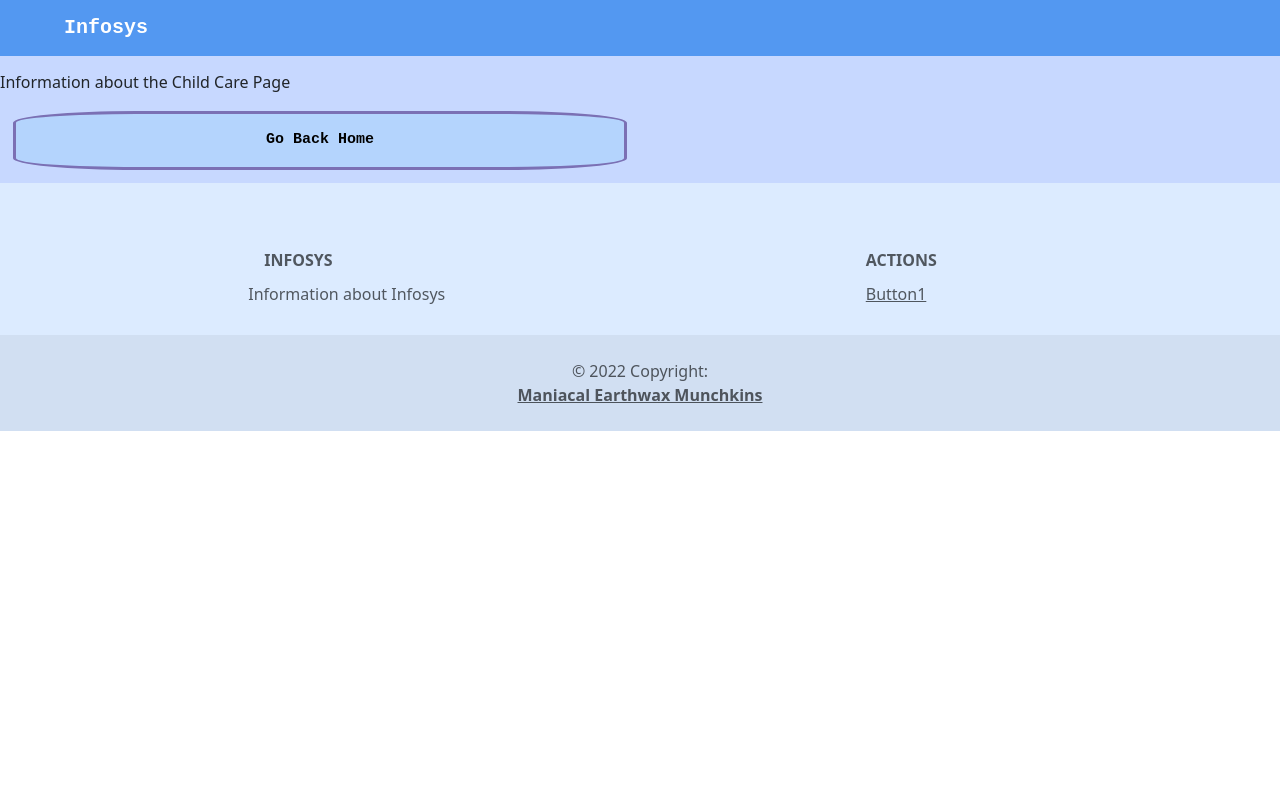
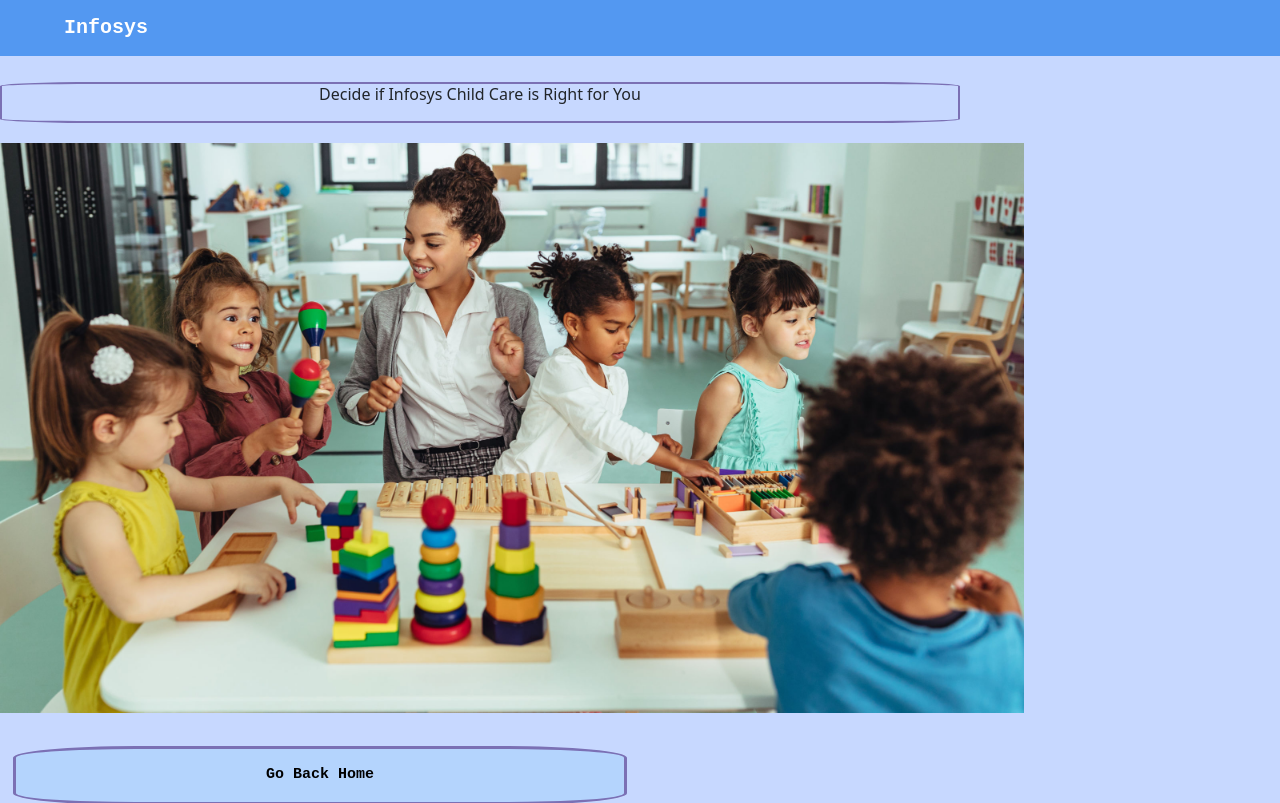
Before and after one commit to largeweb/bizhacks-2022, a React (Create React App) app in the folder mem-pwa/: page /childcare in a window 1280 px wide. Shown: the top 803 px of the page. Built offline with nearby package versions, Linux system fonts and the light colour scheme.

Commit message:
committed from script, no message specified

```diff
--- a/mem-pwa/src/App.css
+++ b/mem-pwa/src/App.css
@@ -144,3 +144,19 @@
   text-align: center;
   font-weight: 700;
 }
+
+.childcareimage {
+  width: 80%;
+  margin-top: 20px;
+  margin-bottom: 20px;
+  display: block;
+}
+
+.childcareTopDiv {
+  width: 75%;
+  text-align: center;
+  padding: 10px;
+  /* height: 100px; */
+  border-radius: 10%;
+  border: 2px solid var(--border-color);
+}
--- a/mem-pwa/src/pages/ChildCarePage.js
+++ b/mem-pwa/src/pages/ChildCarePage.js
@@ -7,12 +7,16 @@
 import {BrowserRouter as Router, Switch, Route} from "react-router-dom";
 import Navbar from "./Navbar"
 import Footer from "./Footer"
+import child1 from "../images/child1.jpeg"
 
 function CubiclePage() {
  return (
   <div className='homediv'>
       <Navbar />
-	  <p>Information about the Child Care Page</p>
+      <div className='childcareTopDiv'>
+        <p>Decide if Infosys Child Care is Right for You</p>
+      </div>
+      <img className='childcareimage' src={child1}></img>
 	  <Link to="/"><button className='menuButton'>Go Back Home</button></Link>
       <Footer />
   </div>
```
Also changed, not shown: mem-pwa/src/images/child1.jpeg (added).
